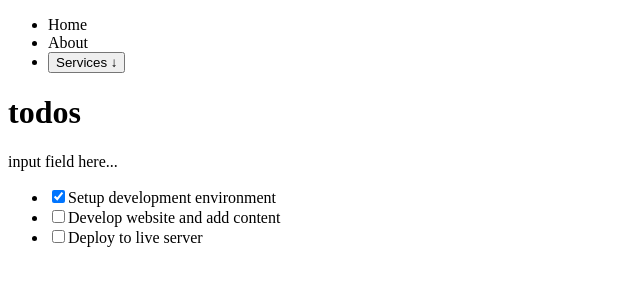
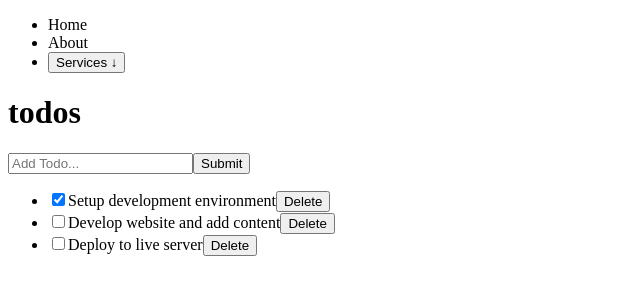
Before and after one commit to enmanuelbayen/To-Do-List-React.js, a React (Vite) app: page / in a window 1280 px wide. Shown: the top 300 px of the page, without its empty margins (0-640 px from the left). Built offline with nearby package versions, Linux system fonts and the light colour scheme.

Commit message:
Add delete function and form logic

```diff
--- a/src/components/InputTodo.jsx
+++ b/src/components/InputTodo.jsx
@@ -1,5 +1,30 @@
-const InputTodo = () => {
-    return <div>input field here...</div>;
+import { useState } from 'react';
+
+const InputTodo = ({ addTodoItem }) => {
+    const [title, setTitle] = useState('');
+
+    const handleChange = (e) => {
+        setTitle(e.target.value);
+      };
+
+      const handleSubmit = (e) => {
+        e.preventDefault();
+        addTodoItem(title);
+        setTitle('');
+      };
+
+    return (
+
+        <form onSubmit={handleSubmit}>
+        <input
+            type="text"
+            placeholder="Add Todo..."
+            value={title}
+            onChange={handleChange}
+        />
+        <button>Submit</button>
+      </form>
+    );
   };
 
   export default InputTodo;
--- a/src/components/TodoItem.jsx
+++ b/src/components/TodoItem.jsx
@@ -1,5 +1,5 @@
 
-const TodoItem = ({ itemProp, setTodos }) => {
+const TodoItem = ({ itemProp, setTodos, delTodo }) => {
 
     const handleChange = (id) => {
         setTodos((prevState) =>
@@ -22,6 +22,7 @@ const TodoItem = ({ itemProp, setTodos }) => {
            onChange={() => handleChange(itemProp.id)}
            />
           {itemProp.title}
+          <button onClick={() => delTodo(itemProp.id)}>Delete</button>
         </li>
     );
 };
--- a/src/components/TodosList.jsx
+++ b/src/components/TodosList.jsx
@@ -1,11 +1,16 @@
 
 import TodoItem from './TodoItem.jsx';
 
-const TodosList = ({ todosProps, setTodos }) => {
+const TodosList = ({ todosProps, setTodos, delTodo }) => {
   return (
     <ul>
       {todosProps.map((todo) => (
-        <TodoItem key={todo.id} itemProp={todo} setTodos={setTodos} />
+        <TodoItem
+            key={todo.id}
+            itemProp={todo}
+            setTodos={setTodos}
+            delTodo={delTodo}
+        />
       ))}
     </ul>
   );
--- a/src/components/TodosLogic.jsx
+++ b/src/components/TodosLogic.jsx
@@ -21,10 +21,31 @@ const TodosLogic = () => {
         },
       ]);
 
+      const delTodo = (id) => {
+        setTodos([
+            ...todos.filter((todo) => {
+              return todo.id !== id;
+            }),
+          ]);
+      };
+
+      const addTodoItem = (title) => {
+        const newTodo = {
+            id: 4,
+            title: title,
+            completed: false,
+          };
+          setTodos([...todos, newTodo]);
+      };
+
     return (
         <div>
-            <InputTodo />
-            <TodosList todosProps={todos} setTodos={setTodos} />
+            <InputTodo addTodoItem={addTodoItem} />
+            <TodosList
+                todosProps={todos}
+                setTodos={setTodos}
+                delTodo={delTodo}
+            />
         </div>
     )
   }
```
